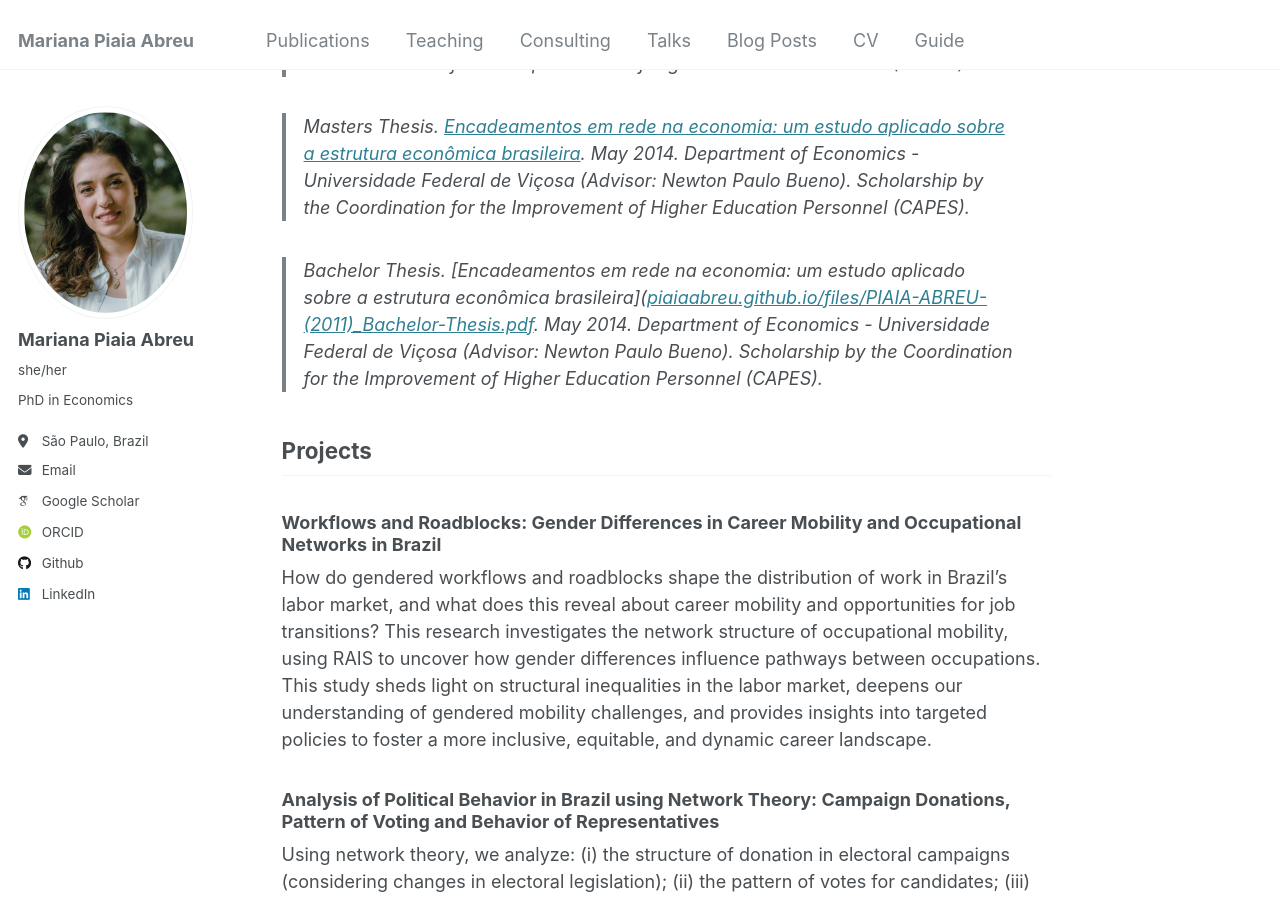
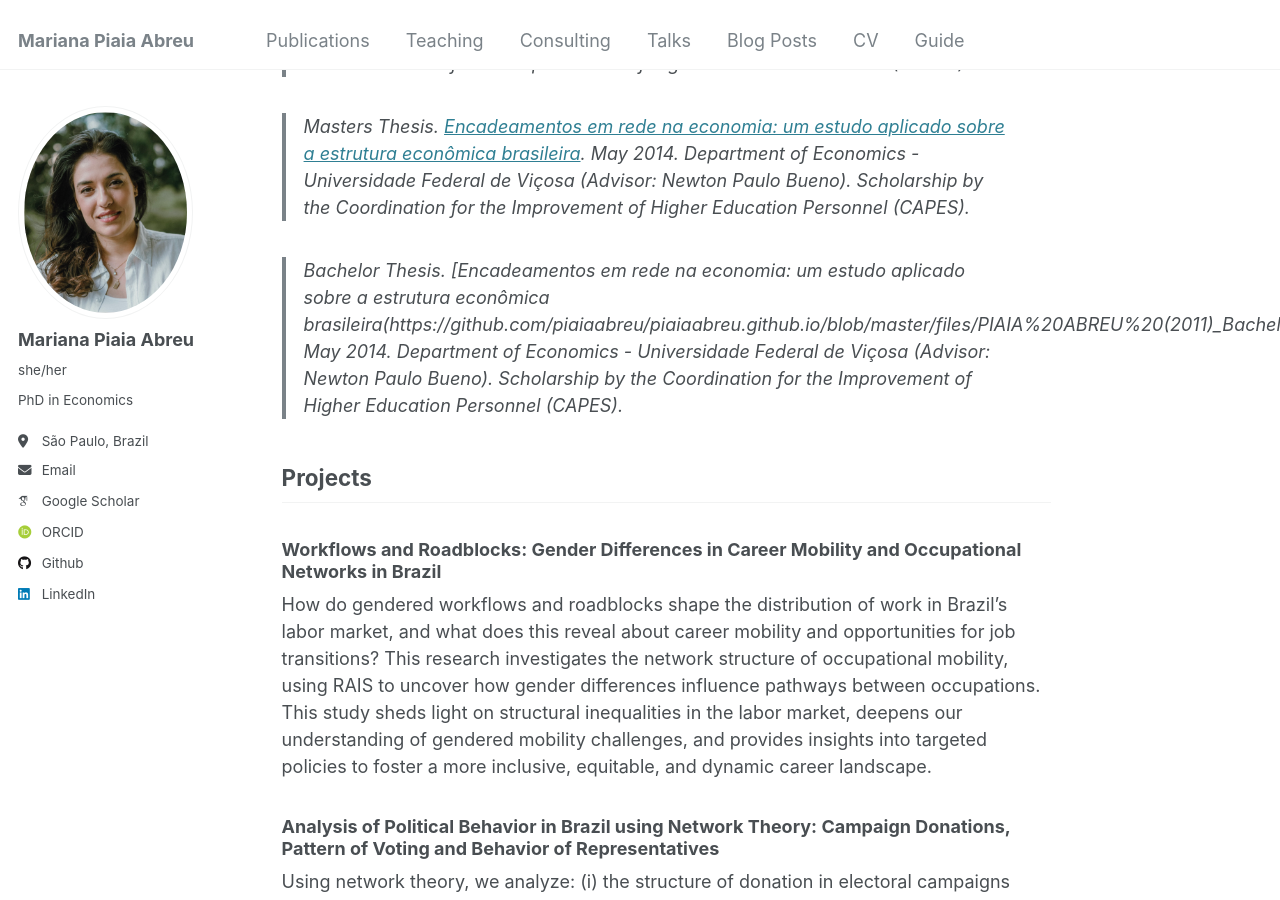
Before and after one commit to piaiaabreu/piaiaabreu.github.io, a Jekyll site: the page built from _pages/publications.md, in a window 1280 px wide and 900 px high, scrolled down 1032 px. Built offline with Jekyll 4.4.1, drawn with Linux system fonts in a browser that asks for light colours; some web fonts are replaced; part of the change alters nothing that is shown.

Commit message:
Update publications.md

```diff
--- a/_pages/publications.md
+++ b/_pages/publications.md
@@ -28,7 +28,7 @@ redirect_from:
 
 > _Masters Thesis_. [Encadeamentos em rede na economia: um estudo aplicado sobre a estrutura econômica brasileira](piaiaabreu.github.io/files/PIAIA-ABREU-(2014)_Masters-Thesis.pdf). May 2014. Department of Economics - Universidade Federal de Viçosa (Advisor: Newton Paulo Bueno). Scholarship by the Coordination for the Improvement of Higher Education Personnel (CAPES).
 
-> _Bachelor Thesis_. [Encadeamentos em rede na economia: um estudo aplicado sobre a estrutura econômica brasileira]([piaiaabreu.github.io/files/PIAIA-ABREU-(2011)_Bachelor-Thesis.pdf](https://github.com/piaiaabreu/piaiaabreu.github.io/blob/master/files/PIAIA%20ABREU%20(2011)_Bachelor%20Thesis.pdf). May 2014. Department of Economics - Universidade Federal de Viçosa (Advisor: Newton Paulo Bueno). Scholarship by the Coordination for the Improvement of Higher Education Personnel (CAPES).
+> _Bachelor Thesis_. [Encadeamentos em rede na economia: um estudo aplicado sobre a estrutura econômica brasileira(https://github.com/piaiaabreu/piaiaabreu.github.io/blob/master/files/PIAIA%20ABREU%20(2011)_Bachelor%20Thesis.pdf). May 2014. Department of Economics - Universidade Federal de Viçosa (Advisor: Newton Paulo Bueno). Scholarship by the Coordination for the Improvement of Higher Education Personnel (CAPES).
 
 
 ## Projects
```
